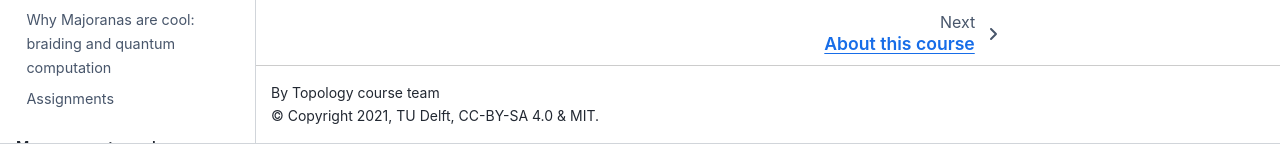
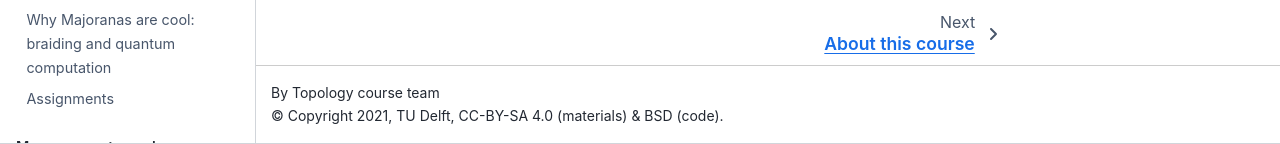
Before and after one commit to topocm/topocm_content, a Jupyter Book: the page built from syllabus.md, in a window 1280 px wide and 900 px high, scrolled down 1598 px. Shown: the part 756-900 px from the top of the window. Built offline with Jupyter Book 1.0.4 settings and Sphinx 7.4.7 and the Sphinx Book theme 1.1.4, drawn with Linux system fonts in a browser that asks for light colours; a script that is not in the unit is left out; comment, search, counter and statistics services are not loaded.

Commit message:
clearer license

```diff
--- a/_config.yml
+++ b/_config.yml
@@ -1,6 +1,6 @@
 title: 'Topology in condensed matter: tying quantum knots'
 author: Topology course team
-copyright: "2021, TU Delft, CC-BY-SA 4.0 & MIT"
+copyright: "2021, TU Delft, CC-BY-SA 4.0 (materials) & BSD (code)"
 exclude_patterns:
   - _build
   - src  # Obsolete, should eventually be wiped
```
